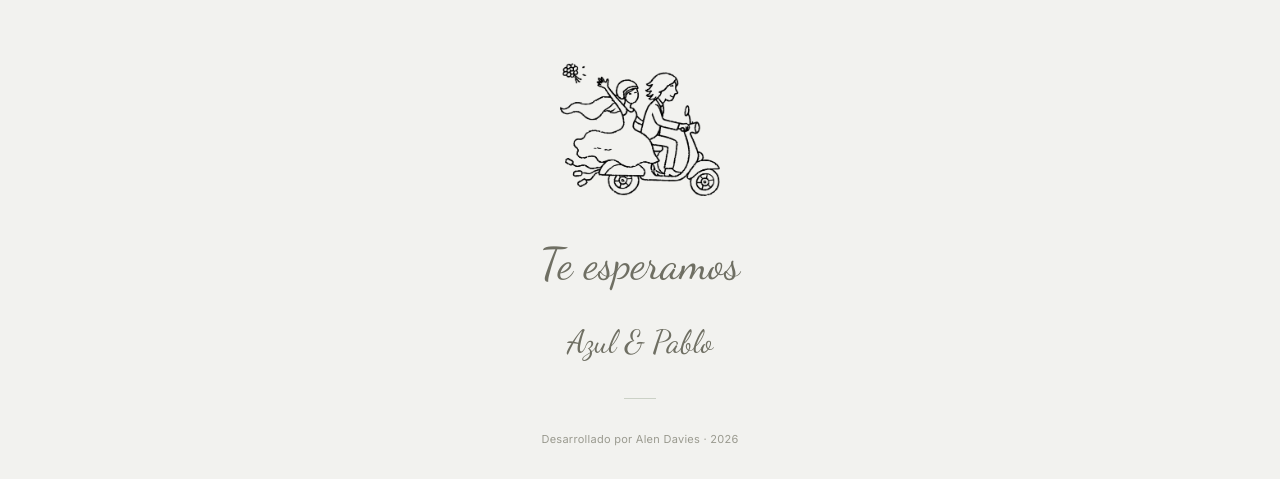
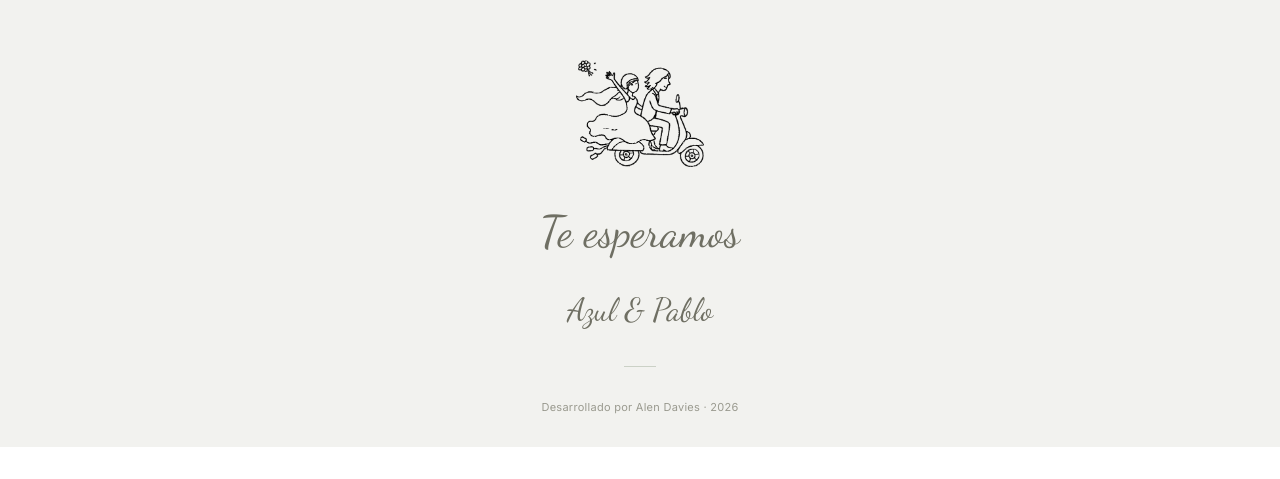
Before and after one commit to alendavies/wedding, a React (Vite) app: page / in a window 1280 px wide. Shown: the part 5862-6341 px from the top of the page. After the commit the page ends 6309 px from the top, so only its background shows below. Built offline with nearby package versions, Linux system fonts and the light colour scheme.

Commit message:
fix: adjust moto image size in footer component

```diff
--- a/src/components/Footer.tsx
+++ b/src/components/Footer.tsx
@@ -14,7 +14,7 @@ const Footer: React.FC = () => (
         <img
             src='/moto.png'
             alt='Moto'
-            className='w-40 h-40 mx-auto object-contain'
+            className='w-32 h-32 mx-auto object-contain'
         />
 
         {/* FRASE */}
```
